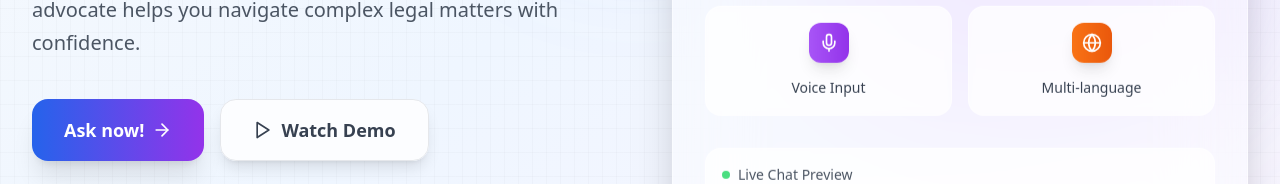
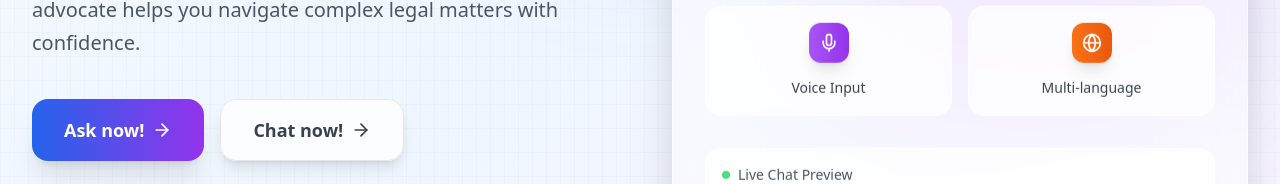
Before and after one commit to Anshuu-Sharma/LegalSetu, a React (Vite) app: page / in a window 1280 px wide. Shown: the part 616-800 px from the top of the page. Built offline with nearby package versions, Linux system fonts and the light colour scheme; no server answers.

Commit message:
minor changes

```diff
--- a/src/components/AdvocateChat.tsx
+++ b/src/components/AdvocateChat.tsx
@@ -825,7 +825,7 @@ const AdvocateChat: React.FC = () => {
             </div>
             <div className="text-right">
               <div className="text-lg font-bold text-green-600">₹{safeNumber(advocate.consultation_fee)}</div>
-              <div className="text-xs text-gray-500">per consultation</div>
+              <div className="text-xs text-gray-500">per minute</div>
             </div>
           </div>
 
--- a/src/components/Hero.tsx
+++ b/src/components/Hero.tsx
@@ -107,10 +107,11 @@ const Hero: React.FC<HeroProps> = ({ setActiveSection }) => {
               <motion.button
                 whileHover={{ scale: 1.05, y: -2 }}
                 whileTap={{ scale: 0.95 }}
+                onClick={() => setActiveSection('advocate-chat')}
                 className="group bg-white/80 backdrop-blur-sm text-gray-700 px-8 py-4 rounded-2xl font-semibold text-lg border border-gray-200 hover:border-blue-300 shadow-lg hover:shadow-xl transition-all duration-300 flex items-center justify-center"
               >
-                <Play className="mr-2 w-5 h-5" />
-                <LocalizedText text="Watch Demo" />
+                <LocalizedText text="Chat now!" />
+                <ArrowRight className="ml-2 w-5 h-5 group-hover:translate-x-1 transition-transform" />
               </motion.button>
             </div>
 
```
